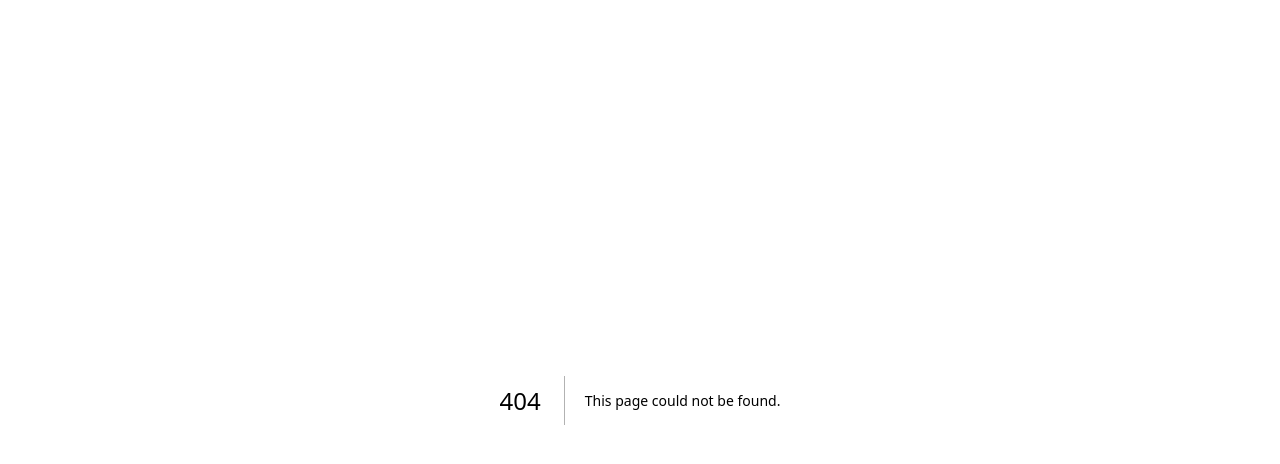
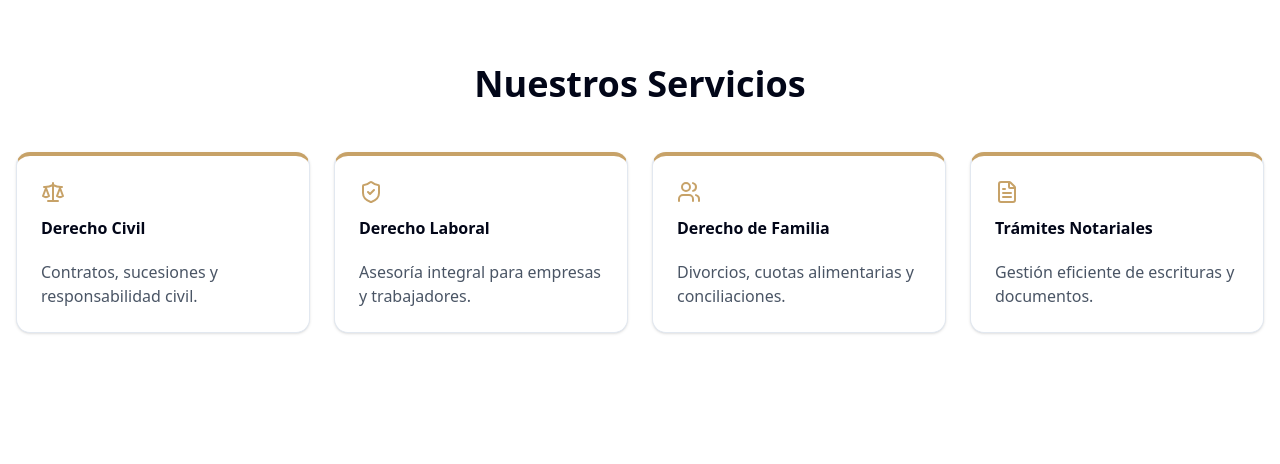
Before and after one commit to Helen3887/sello-legal, a Next.js app: page /servicios in a window 1280 px wide. Before the commit this address had no page. Shown: the top 464 px of the page. Built offline with nearby package versions, Linux system fonts and the light colour scheme.

Commit message:
nuevas paginas

```diff
--- /dev/null
+++ b/app/citas/page.tsx
@@ -0,0 +1,20 @@
+import { Button } from "@/components/ui/button";
+import { Input } from "@/components/ui/input";
+import { Textarea } from "@/components/ui/textarea";
+
+export default function CitasPage() {
+  return (
+    <div className="max-w-xl mx-auto py-16 px-4">
+      <h1 className="text-3xl font-bold text-center mb-8">Agenda tu Asesoría</h1>
+      <form className="space-y-4 bg-white p-8 rounded-lg shadow-md border border-gray-100">
+        <Input placeholder="Nombre completo" />
+        <Input type="email" placeholder="Correo electrónico" />
+        <Input type="tel" placeholder="Teléfono de contacto" />
+        <Textarea placeholder="Cuéntanos brevemente tu caso..." className="h-32" />
+        <Button className="w-full bg-[#C7A268] hover:bg-[#B8925F] text-white">
+          Enviar solicitud de cita
+        </Button>
+      </form>
+    </div>
+  );
+}
--- /dev/null
+++ b/app/contactos/page.tsx
@@ -0,0 +1,17 @@
+export default function ContactoPage() {
+  return (
+    <div className="container mx-auto py-16 px-4 grid md:grid-cols-2 gap-12">
+      <div>
+        <h1 className="text-4xl font-bold mb-6">Contáctanos</h1>
+        <p className="text-lg text-gray-700 mb-4">📍 <b>Ubicación:</b> Barbosa, Antioquia.</p>
+        <p className="text-lg text-gray-700 mb-4">📞 <b>WhatsApp:</b> +57 300 573 7222</p>
+        <p className="text-lg text-gray-700 mb-8">📧 <b>Correo:</b> contacto@sellolegal.com</p>
+
+        <div className="bg-gray-200 h-64 rounded-lg flex items-center justify-center">
+          {/* Aquí puedes pegar el iframe del mapa de Google Maps más tarde */}
+          <p className="text-gray-500 italic">Mapa de Google Maps (Barbosa)</p>
+        </div>
+      </div>
+    </div>
+  );
+}
--- /dev/null
+++ b/app/equipo/page.tsx
@@ -0,0 +1,19 @@
+export default function EquipoPage() {
+  return (
+    <div className="container mx-auto py-16 px-4 text-center">
+      <h1 className="text-4xl font-bold mb-12">Nuestro Equipo Legal</h1>
+      <div className="grid md:grid-cols-2 gap-8 max-w-4xl mx-auto">
+        <div className="p-6 border rounded-lg shadow-sm">
+          <div className="w-32 h-32 bg-gray-300 rounded-full mx-auto mb-4"></div>
+          <h3 className="text-xl font-bold">Nombre del Abogado</h3>
+          <p className="text-[#C7A268] font-medium">Especialista en Derecho Civil</p>
+        </div>
+        <div className="p-6 border rounded-lg shadow-sm">
+          <div className="w-32 h-32 bg-gray-300 rounded-full mx-auto mb-4"></div>
+          <h3 className="text-xl font-bold">Nombre del Abogado</h3>
+          <p className="text-[#C7A268] font-medium">Especialista en Derecho Laboral</p>
+        </div>
+      </div>
+    </div>
+  );
+}
--- /dev/null
+++ b/app/servicios/page.tsx
@@ -0,0 +1,30 @@
+import { Card, CardHeader, CardTitle, CardContent } from "@/components/ui/card";
+import { Scale, ShieldCheck, FileText, Users } from "lucide-react"; // Iconos elegantes
+
+export default function ServiciosPage() {
+  const servicios = [
+    { title: "Derecho Civil", desc: "Contratos, sucesiones y responsabilidad civil.", icon: <Scale className="text-[#C7A268]" /> },
+    { title: "Derecho Laboral", desc: "Asesoría integral para empresas y trabajadores.", icon: <ShieldCheck className="text-[#C7A268]" /> },
+    { title: "Derecho de Familia", desc: "Divorcios, cuotas alimentarias y conciliaciones.", icon: <Users className="text-[#C7A268]" /> },
+    { title: "Trámites Notariales", desc: "Gestión eficiente de escrituras y documentos.", icon: <FileText className="text-[#C7A268]" /> },
+  ];
+
+  return (
+    <div className="container mx-auto py-16 px-4">
+      <h1 className="text-4xl font-bold text-center mb-12">Nuestros Servicios</h1>
+      <div className="grid grid-cols-1 md:grid-cols-2 lg:grid-cols-4 gap-6">
+        {servicios.map((s, i) => (
+          <Card key={i} className="hover:shadow-lg transition-shadow border-t-4 border-t-[#C7A268]">
+            <CardHeader>
+              <div className="mb-2">{s.icon}</div>
+              <CardTitle>{s.title}</CardTitle>
+            </CardHeader>
+            <CardContent>
+              <p className="text-gray-600">{s.desc}</p>
+            </CardContent>
+          </Card>
+        ))}
+      </div>
+    </div>
+  );
+}
```
